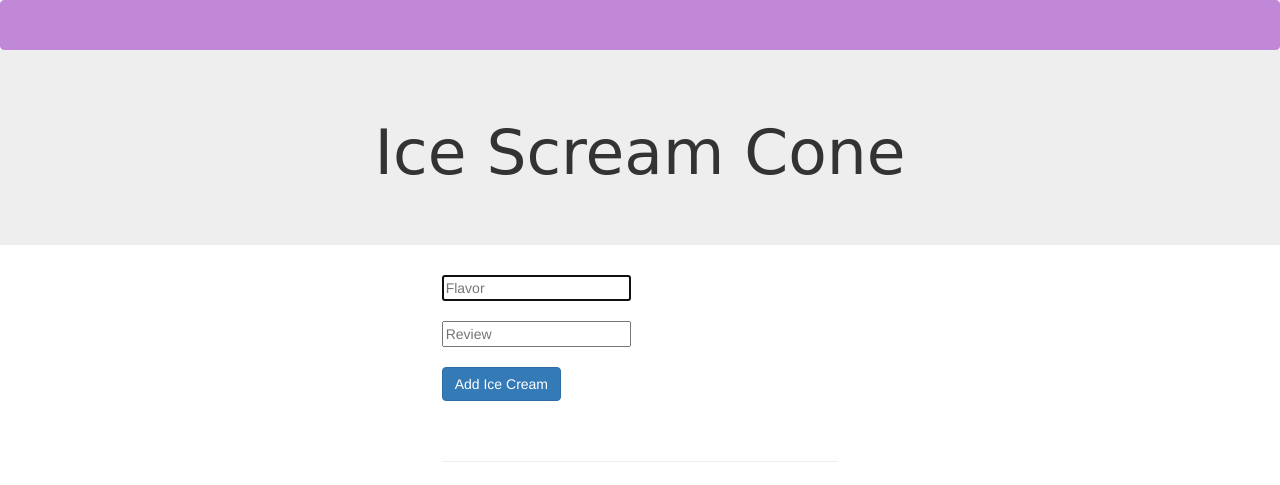
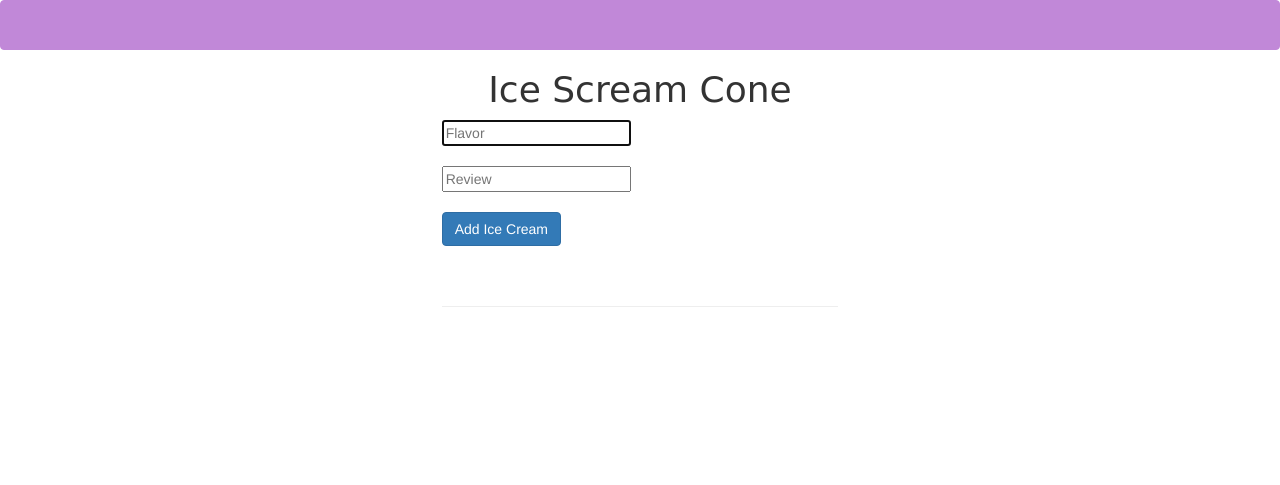
Before and after one commit to FranchiniMae/ice-cream-app, a website: page views/index.html in a window 1280 px wide. Drawn offline with nearby package versions, Linux system fonts and the light colour scheme; some packages are replaced by stand-ins of ours; files that its build step writes are made by us from their sources; no server answers; a web font is replaced by a local one.

Commit message:
Removes jumbotron

```diff
--- a/public/templates/home.html
+++ b/public/templates/home.html
@@ -1,8 +1,5 @@
-<div class="jumbotron">
-  <div class="container">
-    <h1 class="centered">Ice Scream Cone</h1>
-  </div>
-</div>
+<h1 class="centered">Ice Scream Cone</h1>
+
 
 <!-- Form to Add Ice Cream
  -->
--- a/views/index.html
+++ b/views/index.html
@@ -30,7 +30,7 @@
 
   <link href='https://fonts.googleapis.com/css?family=Grand+Hotel' rel='stylesheet' type='text/css'>
 
-	<script src="ngDraggable.js"></script>
+<!-- 	<script src="bower_components/ngDraggable/ngDraggable.js"></script> -->
 
   <!-- custom script (angular app) -->
   <script type="text/javascript" src="javascripts/app.js"></script>
```
